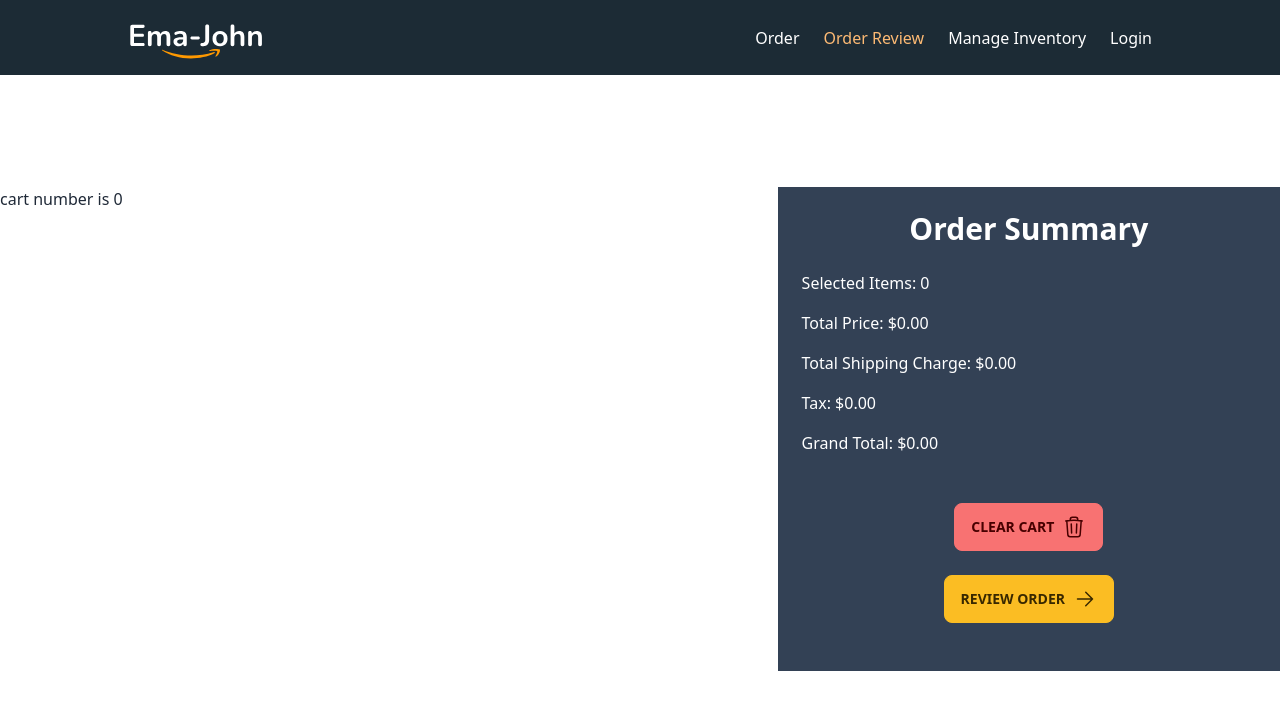
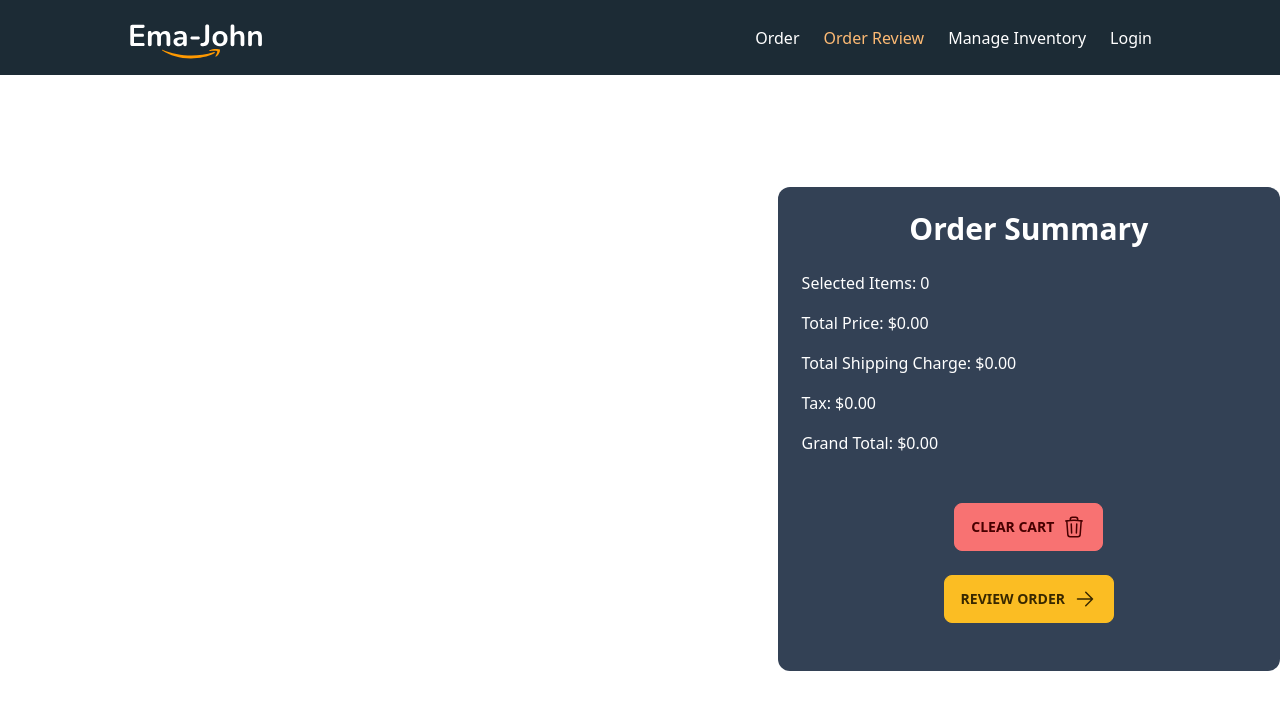
Before and after one commit to marufbroh/ema-john-simple, a React (Vite) app: page /order-review in a window 1280 px wide. Shown: the top 710 px of the page. Built offline with nearby package versions, Linux system fonts and the light colour scheme.

Commit message:
order review cart added

```diff
--- a/src/components/Body/OrderReview.jsx
+++ b/src/components/Body/OrderReview.jsx
@@ -1,6 +1,7 @@
 import React from 'react';
 import OrderSummary from '../Order-Summary/OrderSummary';
 import { useLoaderData } from 'react-router-dom';
+import ReviewItems from '../ReviewItems/ReviewItems';
 
 
 const OrderReview = () => {
@@ -8,12 +9,14 @@ const OrderReview = () => {
     // console.log(cart);
     // handleClearCart={handleClearCart}
     return (
-        <div className='flex flex-col gap-6 lg:flex-row lg:justify-between container mx-auto lg:py-28'>
+        <div className='flex flex-col gap-6 lg:flex-row lg:justify-between lg:items-center container mx-auto lg:py-28'>
             <div className='flex flex-col gap-6 lg:basis-3/5'>
-                <p>cart number is {cart.length}</p>
+                {
+                    cart.map(item => <ReviewItems key={item.id} item={item} />)
+                }
             </div>
-            <div className='lg:basis-2/5 bg-slate-700 text-white'>
-                <OrderSummary cart={cart}  />
+            <div className='lg:basis-2/5 bg-slate-700 text-white rounded-xl'>
+                <OrderSummary cart={cart} />
 
             </div>
         </div>
--- /dev/null
+++ b/src/components/ReviewItems/ReviewItems.jsx
@@ -0,0 +1,26 @@
+import React from 'react';
+
+const ReviewItems = ({ item }) => {
+    console.log(item);
+    const { img, name, price } = item;
+    return (
+        <div className='flex justify-between items-center border-2 p-2 rounded-lg'>
+            <div className='flex gap-3'>
+                <img className='w-20' src={img} alt="" />
+                <div>
+                    <h3>Name: {name}</h3>
+                    <p>Price: {price}</p>
+                    <p>Shipping Charge: </p>
+                </div>
+            </div>
+
+            <button className='hover:bg-red-300 rounded-full p-2'><svg xmlns="http://www.w3.org/2000/svg" fill="none" viewBox="0 0 24 24" strokeWidth={1.5} stroke="currentColor" className="w-6 h-6">
+                <path strokeLinecap="round" strokeLinejoin="round" d="M14.74 9l-.346 9m-4.788 0L9.26 9m9.968-3.21c.342.052.682.107 1.022.166m-1.022-.165L18.16 19.673a2.25 2.25 0 01-2.244 2.077H8.084a2.25 2.25 0 01-2.244-2.077L4.772 5.79m14.456 0a48.108 48.108 0 00-3.478-.397m-12 .562c.34-.059.68-.114 1.022-.165m0 0a48.11 48.11 0 013.478-.397m7.5 0v-.916c0-1.18-.91-2.164-2.09-2.201a51.964 51.964 0 00-3.32 0c-1.18.037-2.09 1.022-2.09 2.201v.916m7.5 0a48.667 48.667 0 00-7.5 0" />
+            </svg>
+            </button>
+        </div>
+
+    );
+};
+
+export default ReviewItems;
```
